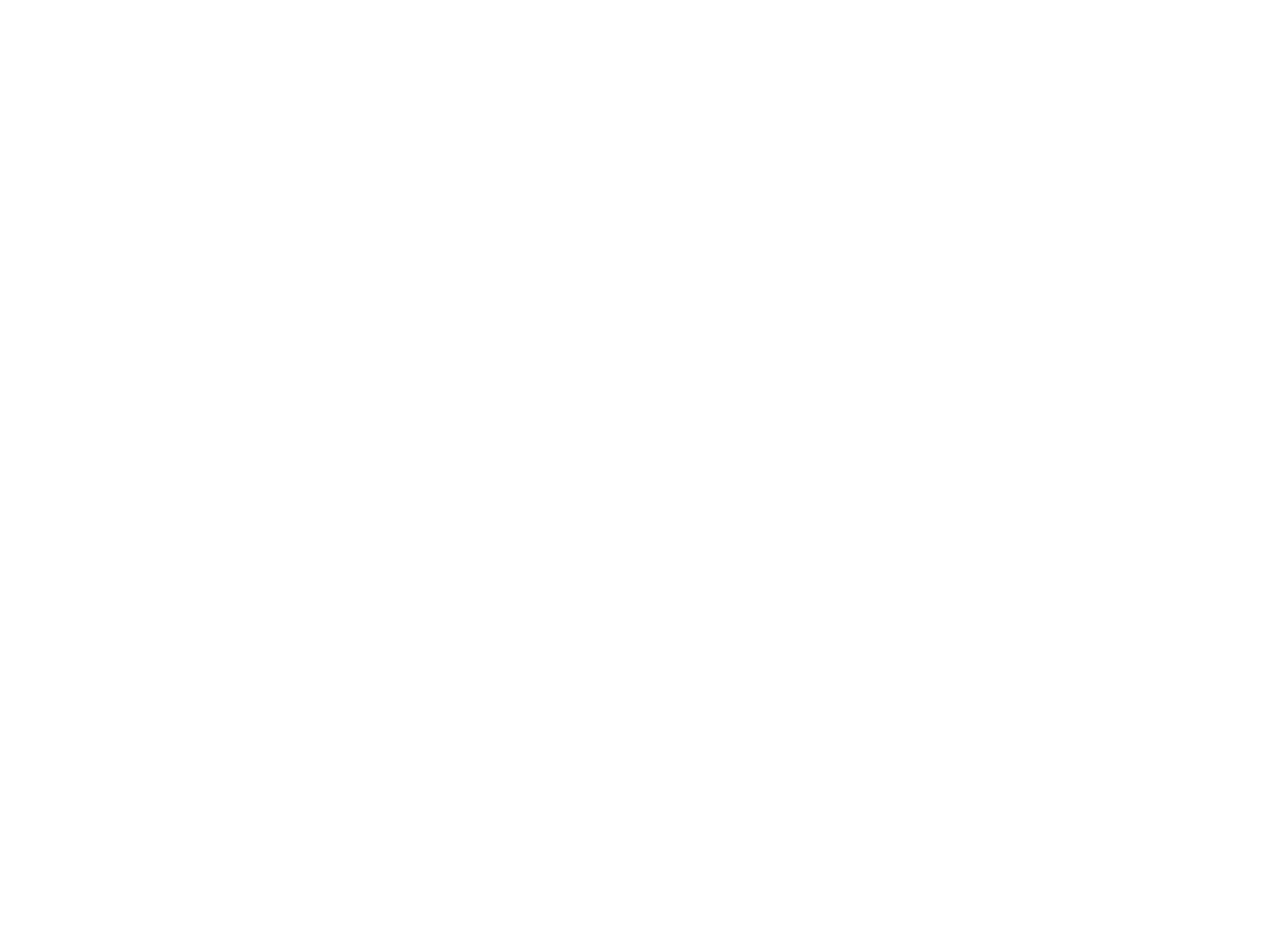
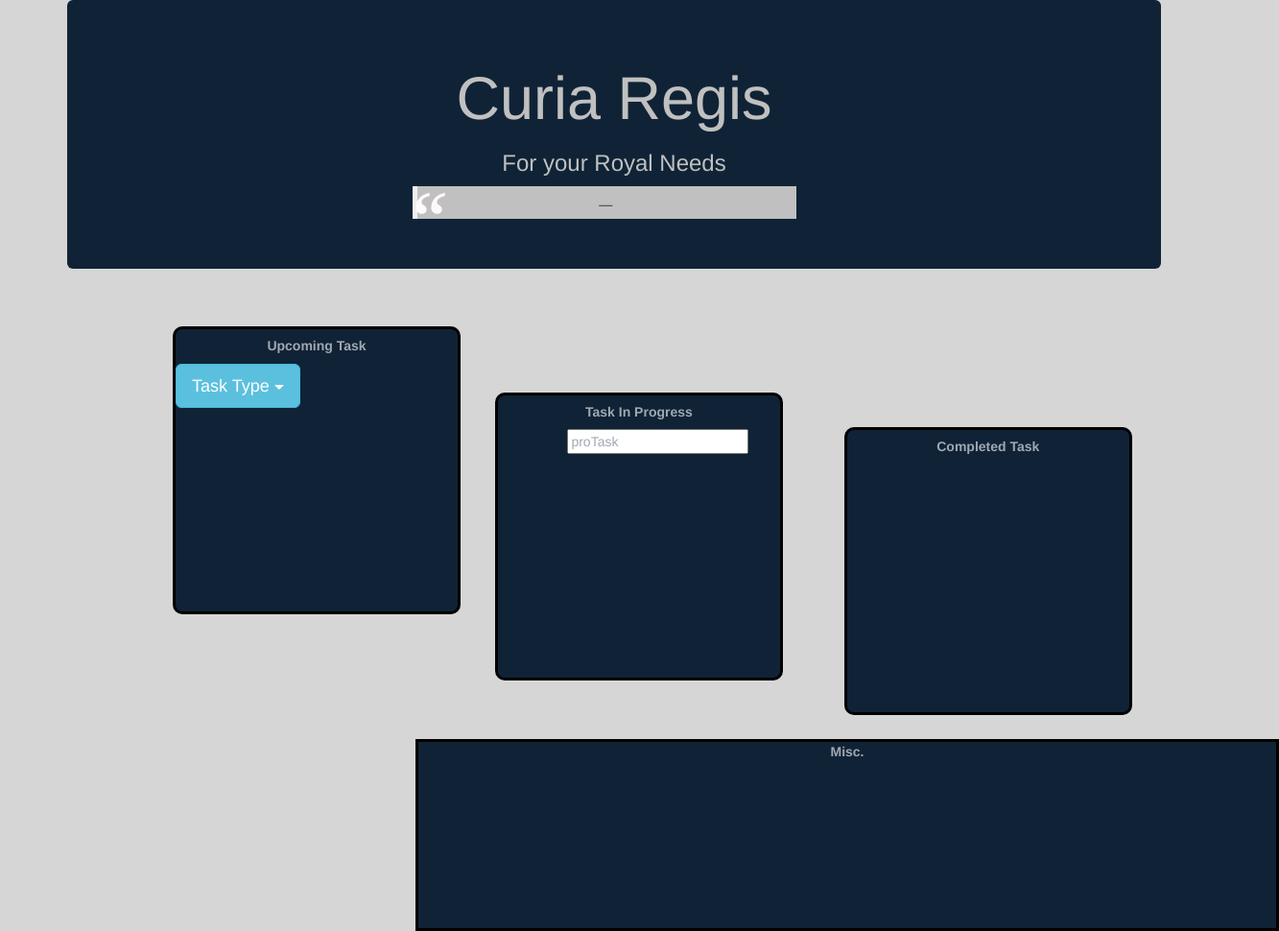
Before and after one commit to KingWillRobyn/Organize, a plain HTML site: page OrganizeMain/index.html in a window 1280 px wide. Shown: the whole page at 96% size, 1333 px wide, since content can reach past the window. Before the commit the page ends 800 px from the top, so only its background shows below. Drawn offline with nearby package versions, Linux system fonts and the light colour scheme; no server answers.

Commit message:
+Rework and finish jumbotron +added quote Api +added design

```diff
--- /dev/null
+++ b/OrganizeMain/css/style.css
@@ -0,0 +1,74 @@
+.jumbotron{
+  text-align: center;
+  background-color: #102336;
+  color: silver;
+  }
+  blockquote {
+      font-family: Georgia, serif;
+      font-size: 18px;
+      font-style: italic;
+      width: 400px;
+      margin: 0.25em 0;
+      padding: 0.25em 40px;
+      left:300px;
+      line-height: 1.45;
+      position: relative;
+      color: #383838;
+      background:#C0C0C0;
+  }
+
+  blockquote:before {
+      display: block;
+      content: "\201C";
+      font-size: 80px;
+      position: absolute;
+      left: -10px;
+      top: -25px;
+      color: #FFFAFA;
+  }
+
+  blockquote cite {
+      color: #102336;
+      font-size: 14px;
+      display: block;
+      margin-top: 5px;
+  }
+
+  blockquote cite:before {
+      content: "\2014 \2009";
+  }
+
+  .taskBox{
+    color: #a1a8b2;
+    display: inline-block;
+    border: 3px solid black;
+    border-radius: 10px;
+    position: relative;
+    padding-top: -30px;
+    margin: 30px;
+    height: 300px;
+    width: 300px;
+    left: 150px;
+    text-align: center;
+    background-color: #102336;
+  }
+  /* #upcomingTask{ top:75px;} */
+  #compTask{ top: 5px;}
+  ul{
+    list-style: none;
+  }
+
+  .foot{
+    width: 900px;
+    height: 200px;
+    border: 3px solid black;
+    position: relative;
+    left: 250px;
+    text-align: center;
+    color: a1a8b2;
+    background-color: #102336;
+  }
+
+  body{
+    background-color: #d6d6d6;
+  }
--- a/OrganizeMain/index.html
+++ b/OrganizeMain/index.html
@@ -1,5 +1,64 @@
 <DOCTYPE! html>
-<html>
-<head></head>
-<body></body>
-</html>
+  <html>
+
+  <head>
+    <meta charset="utf-8" />
+    <title>Curia Regis</title>
+    <meta name="viewport" content="width=device-width, initial-scale=1">
+    <link rel="stylesheet" href="https://maxcdn.bootstrapcdn.com/bootstrap/3.3.7/css/bootstrap.min.css">
+    <script src="https://ajax.googleapis.com/ajax/libs/jquery/3.3.1/jquery.min.js"></script>
+    <script src="https://maxcdn.bootstrapcdn.com/bootstrap/3.3.7/js/bootstrap.min.js"></script>
+    <script src="../OrganizeMain/js/script.js"></script>
+    <link rel="stylesheet" type="text/css" href="../OrganizeMain/css/style.css" />
+  </head>
+
+  <body>
+    <!--Jumbtron with header and alert info-->
+    <div class="container">
+      <div class="jumbotron">
+        <h1>Curia Regis</h1>
+        <h3>For your Royal Needs</h3>
+        <blockquote ><cite id="daily"></cite> </blockquote>
+      </div>
+    </div>
+
+
+    <!--Upcoming task. categorize by priority and type of task-->
+    <div class="taskBox " id="upcomingTask">
+      <h5><strong>Upcoming Task</strong></h5>
+      <div class="btn-group ">
+        <button class="btn btn-info btn-lg dropdown-toggle" type="button" data-toggle="dropdown" aria-haspopup="true" aria-expanded="false">Task Type
+          <span class="caret"></span></button>
+        <ul class="dropdown-menu" name='taskType' id='taskType'>
+          <li><a class="dropdown-item" value="dTask">Daily Task</a></li>
+          <li><a class="dropdown-item" value="remainder" >Reminders</a></li>
+          <li><a class="dropdown-item" value="bills">Bills</a></li>
+        </ul>
+
+
+
+    <!--Task Working on (urgent -> mild) -->
+    <div class="taskBox" id="progressTask">
+      <h5><strong>Task In Progress</strong></h5>
+      <ul>
+        <li><input type="text" name="proTask" value="proTask"> </li>
+      </ul>
+
+
+
+    </div>
+
+    <!--Completed Task-->
+    <div class="taskBox" id="compTask">
+      <h5><strong>Completed Task</strong></h5>
+
+    </div>
+
+    <!--Footer for future date/ quick memo/calender-->
+    <div class="foot">
+      <p><strong>Misc.</strong></p>
+
+    </div>
+  </body>
+
+  </html>
--- /dev/null
+++ b/OrganizeMain/js/script.js
@@ -0,0 +1,20 @@
+$(document).ready(function(){
+
+  $.ajax({
+        url:'https://talaikis.com/api/quotes/random',
+        dataType:'json',
+        success: function(results){
+           console.log(results);
+           var quote = results.quote;
+           console.log(quote);;
+             $('#daily').append(quote);
+      }
+    });
+
+
+
+
+
+
+
+});
```
Also changed, not shown: 1 other file.
